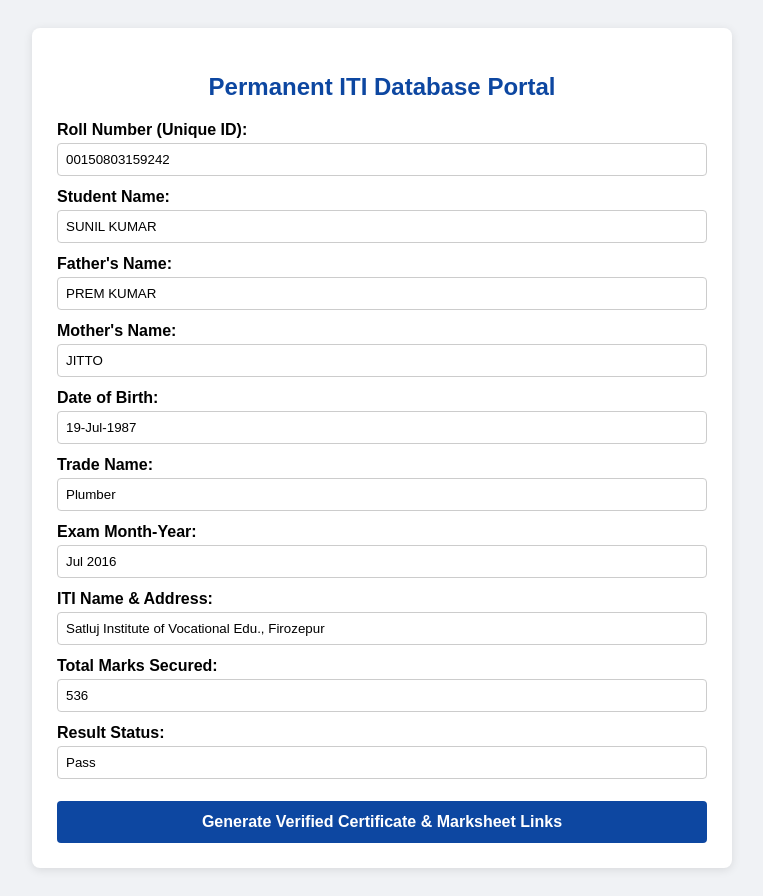
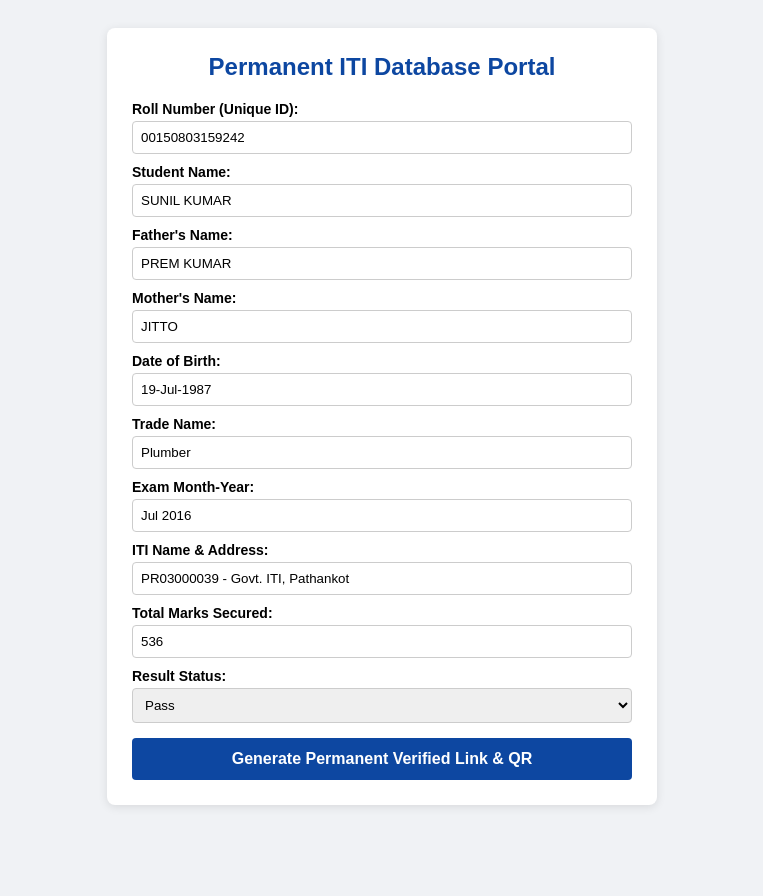
Before and after one commit to ncvtmisgo/ncvt-verification, a plain HTML site: page index.html in a window 1280 px wide. Shown: the whole page, without its empty margins (258-1021 px from the left). After the commit the page ends 833 px from the top, so only its background shows below. Drawn offline with Linux system fonts and the light colour scheme.

Commit message:
Update index.html

```diff
--- a/index.html
+++ b/index.html
@@ -1,92 +1,109 @@
 <!DOCTYPE html>
-<html lang="en">
+<html lang="hi">
 <head>
   <meta charset="UTF-8">
-  <title>Permanent ITI Certificate & Marksheet Portal</title>
-  <script src="https://cdnjs.cloudflare.com/ajax/libs/qrcodejs/1.0.0/qrcode.min.js"></script>
+  <title>Permanent ITI Data Entry Portal</title>
   <style>
     body { font-family: Arial, sans-serif; background: #f0f2f5; padding: 20px; }
-    .form-box { background: white; padding: 25px; max-width: 650px; margin: auto; border-radius: 8px; box-shadow: 0 2px 10px rgba(0,0,0,0.1); }
-    h2 { text-align: center; color: #0d47a1; }
-    .field { margin-bottom: 12px; }
-    label { display: block; font-weight: bold; margin-bottom: 4px; }
-    input { width: 100%; padding: 8px; box-sizing: border-box; border: 1px solid #ccc; border-radius: 4px; }
-    button { width: 100%; padding: 12px; background: #0d47a1; color: white; border: none; font-size: 16px; font-weight: bold; cursor: pointer; border-radius: 4px; margin-top: 10px; }
+    .box { background: white; max-width: 500px; margin: auto; padding: 25px; border-radius: 8px; box-shadow: 0 2px 10px rgba(0,0,0,0.1); }
+    h2 { text-align: center; color: #0d47a1; margin-top: 0; }
+    label { font-weight: bold; display: block; margin-top: 10px; font-size: 14px; }
+    input, select { width: 100%; padding: 8px; margin-top: 4px; box-sizing: border-box; border: 1px solid #ccc; border-radius: 4px; }
+    button { width: 100%; padding: 12px; background: #0d47a1; color: white; border: none; font-size: 16px; font-weight: bold; cursor: pointer; border-radius: 4px; margin-top: 15px; }
     button:hover { background: #1565c0; }
-    .result { margin-top: 20px; text-align: center; display: none; padding: 15px; border: 1px solid #c8e6c9; background: #e8f5e9; border-radius: 6px; }
-    .qr-container { margin: 15px auto; display: flex; justify-content: center; }
-    .links a { display: inline-block; margin: 8px 5px; padding: 10px 15px; background: #2e7d32; color: white; text-decoration: none; border-radius: 4px; font-weight: bold; }
-    .links a.ms { background: #e65100; }
+    .result { margin-top: 20px; text-align: center; display: none; padding: 15px; background: #e8f5e9; border: 1px solid #c8e6c9; border-radius: 6px; }
+    .view-btn { display: inline-block; padding: 10px 15px; background: #28a745; color: white; text-decoration: none; font-weight: bold; border-radius: 4px; margin-top: 10px; }
   </style>
 </head>
 <body>
 
-<div class="form-box">
+<div class="box">
   <h2>Permanent ITI Database Portal</h2>
+  <form id="saveForm">
+    <label>Roll Number (Unique ID):</label>
+    <input type="text" id="roll" value="00150803159242" required>
 
-  <div class="field"><label>Roll Number (Unique ID):</label><input type="text" id="roll" value="00150803159242"></div>
-  <div class="field"><label>Student Name:</label><input type="text" id="name" value="SUNIL KUMAR"></div>
-  <div class="field"><label>Father's Name:</label><input type="text" id="father" value="PREM KUMAR"></div>
-  <div class="field"><label>Mother's Name:</label><input type="text" id="mother" value="JITTO"></div>
-  <div class="field"><label>Date of Birth:</label><input type="text" id="dob" value="19-Jul-1987"></div>
-  <div class="field"><label>Trade Name:</label><input type="text" id="trade" value="Plumber"></div>
-  <div class="field"><label>Exam Month-Year:</label><input type="text" id="examDate" value="Jul 2016"></div>
-  <div class="field"><label>ITI Name & Address:</label><input type="text" id="iti" value="Satluj Institute of Vocational Edu., Firozepur"></div>
-  <div class="field"><label>Total Marks Secured:</label><input type="text" id="marks" value="536"></div>
-  <div class="field"><label>Result Status:</label><input type="text" id="status" value="Pass"></div>
+    <label>Student Name:</label>
+    <input type="text" id="name" value="SUNIL KUMAR" required>
 
-  <button onclick="generateLinks()">Generate Verified Certificate & Marksheet Links</button>
+    <label>Father's Name:</label>
+    <input type="text" id="father" value="PREM KUMAR" required>
+
+    <label>Mother's Name:</label>
+    <input type="text" id="mother" value="JITTO" required>
+
+    <label>Date of Birth:</label>
+    <input type="text" id="dob" value="19-Jul-1987" required>
+
+    <label>Trade Name:</label>
+    <input type="text" id="trade" value="Plumber" required>
+
+    <label>Exam Month-Year:</label>
+    <input type="text" id="examDate" value="Jul 2016" required>
+
+    <label>ITI Name & Address:</label>
+    <input type="text" id="iti" value="PR03000039 - Govt. ITI, Pathankot" required>
+
+    <label>Total Marks Secured:</label>
+    <input type="text" id="marks" value="536" required>
+
+    <label>Result Status:</label>
+    <select id="status">
+      <option value="Pass">Pass</option>
+      <option value="Fail">Fail</option>
+    </select>
+
+    <button type="submit" id="submitBtn">Generate Permanent Verified Link & QR</button>
+  </form>
 
   <div class="result" id="resultBox">
-    <h3>✅ Permanent Verification Generated</h3>
-    <div class="qr-container" id="qrcode"></div>
-    <div class="links">
-      <a id="certLink" target="_blank">📜 View / Verify Certificate</a>
-      <a id="marksheetLink" class="ms" target="_blank">📊 View / Verify Marksheet</a>
-    </div>
+    <p style="color: green; font-weight: bold; margin: 0;">✅ Student Data Permanently Saved in Database!</p>
+    <a id="viewBtn" class="view-btn" target="_blank">Open Verified Certificate & QR</a>
   </div>
 </div>
 
 <script>
-function generateLinks() {
-  const roll = document.getElementById('roll').value.trim();
-  if(!roll) { alert('Roll number is required'); return; }
+  const API_URL = "https://script.google.com/macros/s/AKfycbxZ8LV9kzxSSn98-Bc1W9_oYxSWfWsziGeSNPXWz3DqAtLYGI-_75F7B3zc3_-a5lp6QA/exec";
 
-  // Student Data Object
-  const data = {
-    roll: roll,
-    name: document.getElementById('name').value,
-    father: document.getElementById('father').value,
-    mother: document.getElementById('mother').value,
-    dob: document.getElementById('dob').value,
-    trade: document.getElementById('trade').value,
-    examDate: document.getElementById('examDate').value,
-    iti: document.getElementById('iti').value,
-    marks: document.getElementById('marks').value,
-    status: document.getElementById('status').value
-  };
+  document.getElementById('saveForm').addEventListener('submit', function(e) {
+    e.preventDefault();
 
-  // URL Query Parameters Encoding
-  const queryStr = new URLSearchParams(data).toString();
+    const btn = document.getElementById('submitBtn');
+    btn.innerText = "Saving to Database...";
+    btn.disabled = true;
 
-  const baseURL = window.location.origin + window.location.pathname.replace('index.html', '');
-  const certURL = `${baseURL}verify.html?${queryStr}`;
-  const marksheetURL = `${baseURL}marksheet.html?${queryStr}`;
+    const student = {
+      roll: document.getElementById('roll').value.trim(),
+      name: document.getElementById('name').value.trim(),
+      father: document.getElementById('father').value.trim(),
+      mother: document.getElementById('mother').value.trim(),
+      dob: document.getElementById('dob').value.trim(),
+      trade: document.getElementById('trade').value.trim(),
+      examDate: document.getElementById('examDate').value.trim(),
+      iti: document.getElementById('iti').value.trim(),
+      marks: document.getElementById('marks').value.trim(),
+      status: document.getElementById('status').value
+    };
 
-  // Update Links
-  document.getElementById('certLink').href = certURL;
-  document.getElementById('marksheetLink').href = marksheetURL;
+    fetch(API_URL, {
+      method: "POST",
+      body: JSON.stringify(student)
+    })
+    .then(res => res.json())
+    .then(data => {
+      btn.innerText = "Generate Permanent Verified Link & QR";
+      btn.disabled = false;
 
-  // Generate QR for Certificate Link
-  document.getElementById('qrcode').innerHTML = "";
-  new QRCode(document.getElementById("qrcode"), {
-    text: certURL,
-    width: 150,
-    height: 150
+      const verifyUrl = `verify.html?roll=${encodeURIComponent(student.roll)}`;
+      document.getElementById('viewBtn').href = verifyUrl;
+      document.getElementById('resultBox').style.display = 'block';
+    })
+    .catch(err => {
+      alert("Error saving data. Please try again.");
+      btn.innerText = "Generate Permanent Verified Link & QR";
+      btn.disabled = false;
+    });
   });
-
-  document.getElementById('resultBox').style.display = 'block';
-}
 </script>
 
 </body>
```
